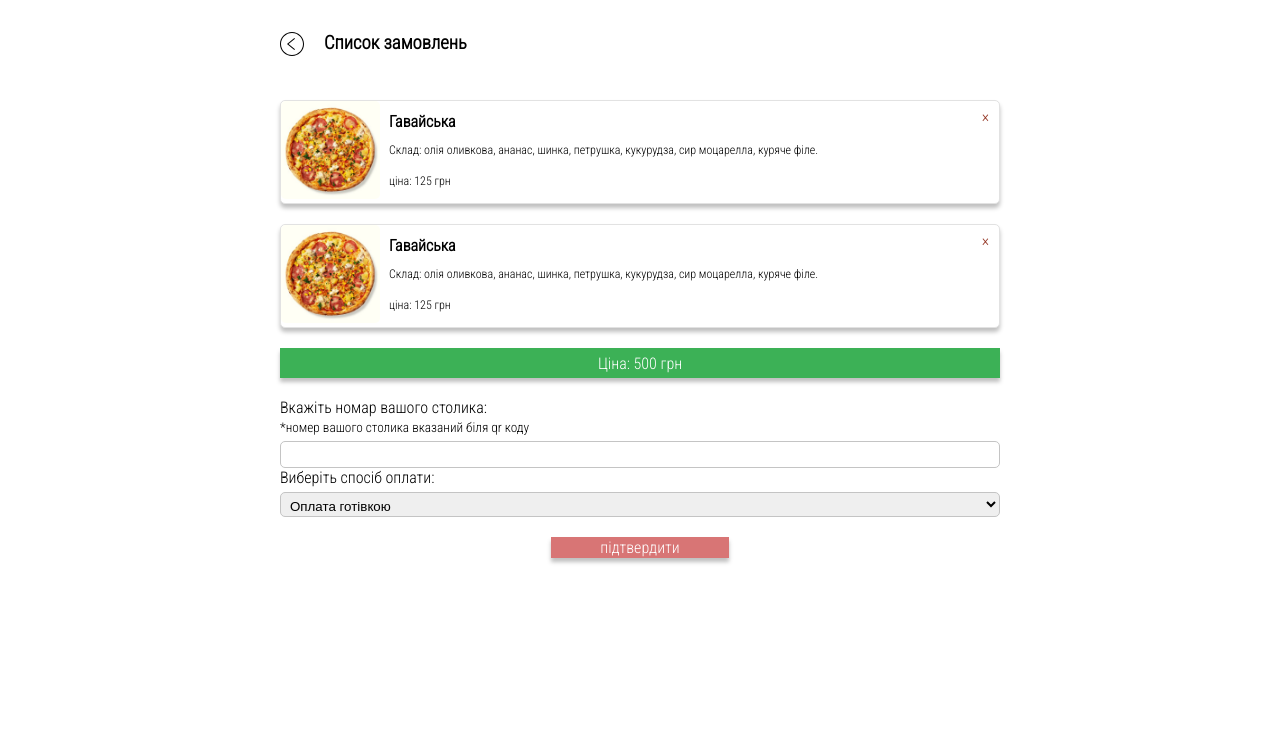
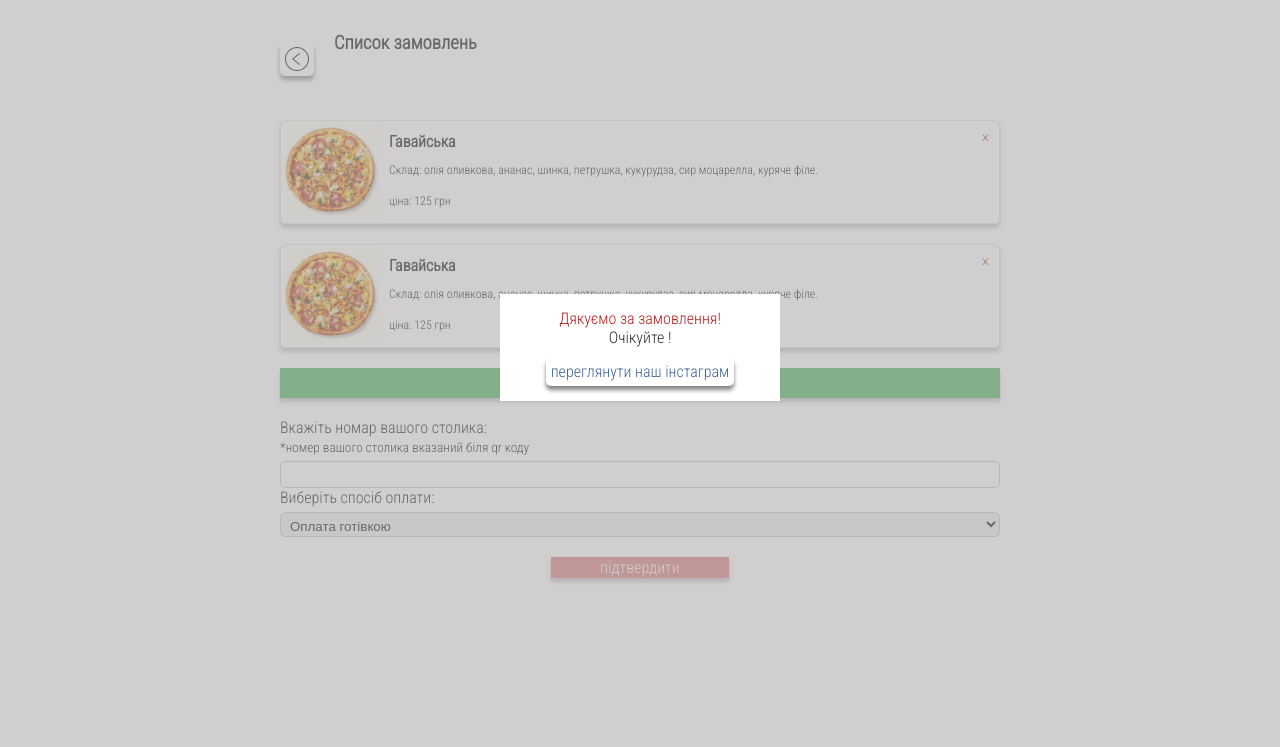
Before and after one commit to Alex1120001/test-menu, a plain HTML site: page basket.html in a window 1280 px wide. Shown: the part 53-800 px from the top of the page. Drawn offline with Linux system fonts and the light colour scheme.

Commit message:
Add files via upload

```diff
--- a/basket.html
+++ b/basket.html
@@ -9,6 +9,8 @@
     <link rel="stylesheet" href="./css/index.css">
     <!-- links pages tovar -->
     <link rel="stylesheet" href="./css/tovar.css">
+    <!-- links last modal -->
+    <link rel="stylesheet" href="./css/modal.css">
 </head>
 <body>
     <div class="wrap-menu">
@@ -71,6 +73,14 @@
             </form>
         </div>
     </div>
+    <!-- modal -->
+    <div id="modal-window">
+        <div class="content">
+            <span id="thank">Дякуємо за замовлення!</span>
+            <span id="er">Очікуйте !</span>
+            <span id="back"><a href="#">переглянути наш інстаграм</a></span>
+        </div>
+    </div>
     <script src="./script/js.js"></script>
 </body>
 </html>
--- a/css/index.css
+++ b/css/index.css
@@ -160,6 +160,22 @@ html{
 #basket{
     margin-left: 5px;
 }
+#form-modal{
+    margin-top: 8px;
+}
+#form-modal input{
+    outline: none;
+    border: 1px solid rgb(36, 109, 36);
+    border-radius: 5px;
+    height: 25px;
+}
+#form-modal button{
+    outline: none;
+    border: none;
+    border-radius: 5px;
+    background-color:rgb(36, 109, 36);
+    color: #fff;
+}
 /* modal */
 #boxes{
     width: 0%;
--- /dev/null
+++ b/css/modal.css
@@ -0,0 +1,37 @@
+#modal-window{
+    position: absolute;
+    width: 100%;
+    height: 100%;
+    z-index: 99;
+    top: 0;
+    left: 0;
+    background-color: rgba(177, 173, 173, 0.6);
+    display: flex;
+    justify-content: center;
+    align-items: center;
+}
+.content{
+    width: 250px;
+    background-color:#fff;
+    display: flex;
+    flex-direction: column;
+    align-items: center;
+    padding: 15px;
+}
+#thank{
+    color: rgba(180, 34, 34, 1);
+}
+#er{
+    color: #333;
+}
+span a{
+    text-decoration: none;
+    color: rgb(65, 101, 148);
+}
+#back{
+    margin-top: 10px;
+    background-color: #fff;
+    padding: 5px;
+    border-radius: 5px;
+    box-shadow: 0px 4px 4px rgba(0, 0, 0, 0.49);
+}
--- a/script/js.js
+++ b/script/js.js
@@ -1,7 +1,6 @@
 let btn = document.getElementById('btn-form');
+let win = document.getElementById('modal-window');
 
 btn.onclick = function(){
-    alert('Дякуємо за замовлення!\n Очікуйте!');
-    window.location.href = 'https://www.google.com/?client=safari&channel=mac_bm.ua/';
 
 }
```
Also changed, not shown: index.html (+8 -0 lines), script/modal.js (+0 -9 lines).
